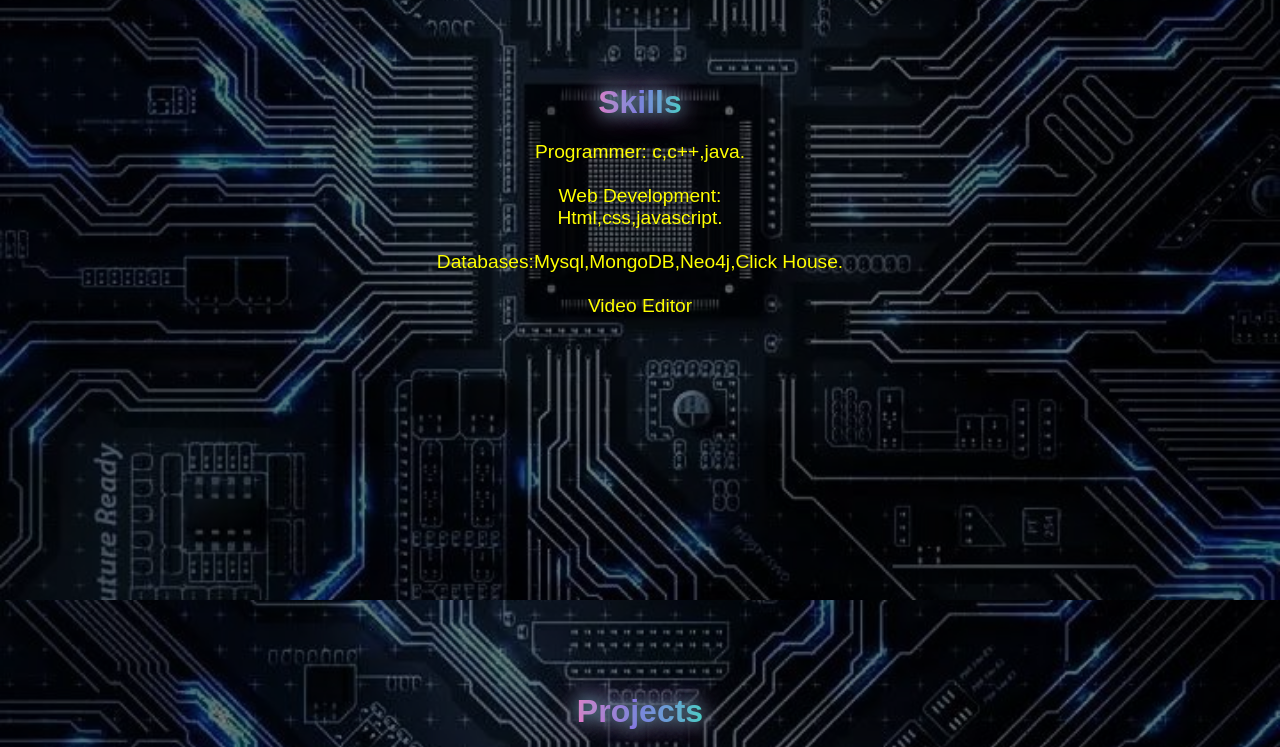
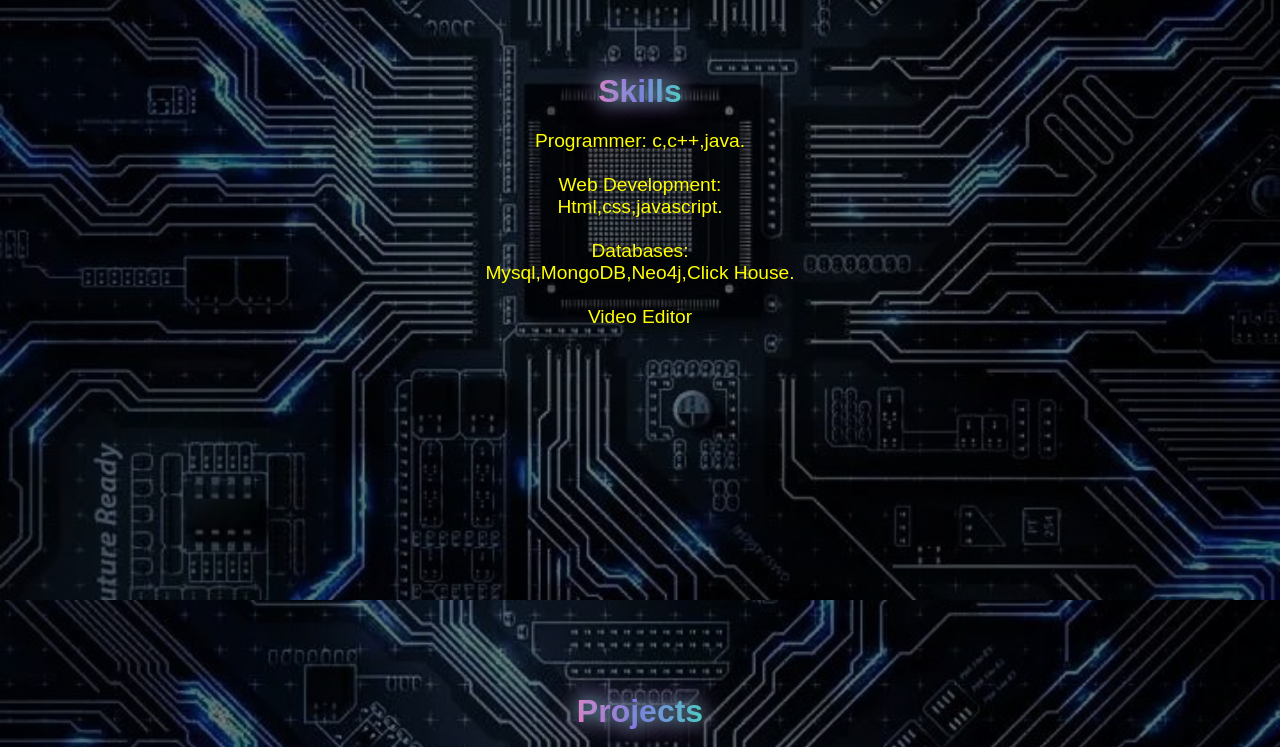
Before and after one commit to SamJoyson/My-Portfolio-, a plain HTML site: page index.html in a window 1280 px wide. Shown: the part 1800-2547 px from the top of the page. Drawn offline with Linux system fonts and the light colour scheme.

Commit message:
Update index.html

```diff
--- a/index.html
+++ b/index.html
@@ -154,7 +154,7 @@
   <section class="skills">
       <div class="content">
           <h1> Skills </h1>
-          <p>Programmer: c,c++,java.<br><br>Web Development:<br> Html,css,javascript.<br><br>Databases:Mysql,MongoDB,Neo4j,Click House.<br><br>Video Editor </p>
+          <p>Programmer: c,c++,java.<br><br>Web Development:<br> Html,css,javascript.<br><br>Databases:<br>Mysql,MongoDB,Neo4j,Click House.<br><br>Video Editor </p>
       </div>
   </section>
 
```
